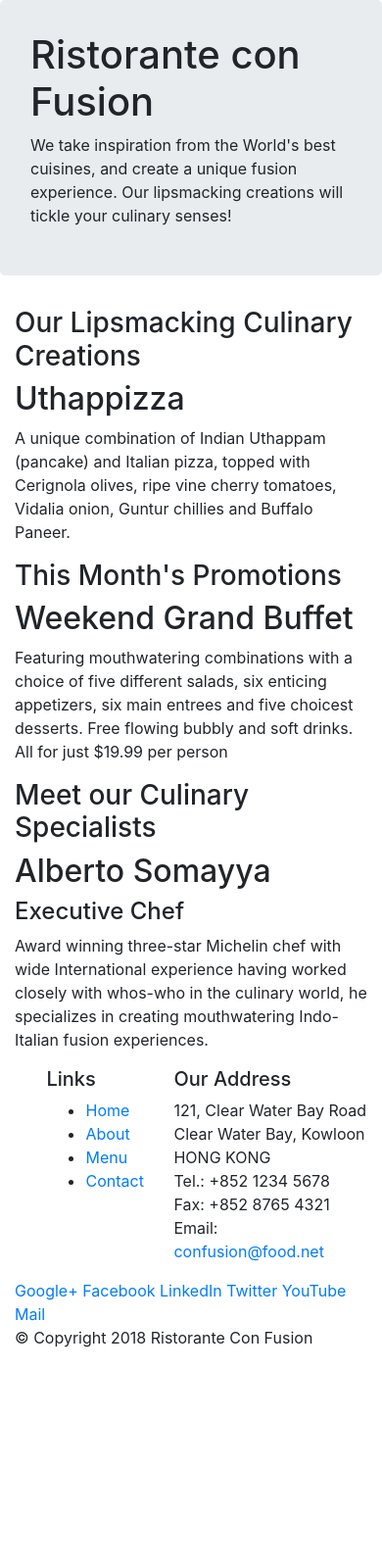
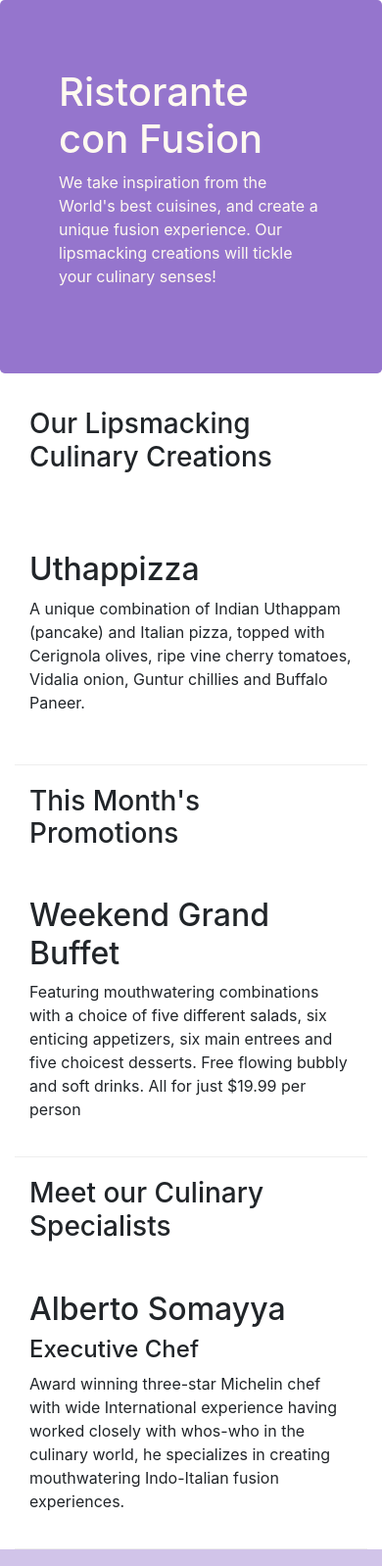
Before and after one commit to 1976user/bootstrap-4, a website: page index.html in a window 390 px wide. Shown: the top 1598 px of the page at 98% size. Before the commit the page ends 1393 px from the top, so only its background shows below. Drawn offline with nearby package versions, Linux system fonts and the light colour scheme.

Commit message:
Week1 Responsive Design and Bootstrap Grid System Part 2

```diff
--- /dev/null
+++ b/css/styles.css
@@ -0,0 +1,30 @@
+.row-header {
+	margin: 0px auto;
+	padding: 0px auto;
+}
+
+.row-content {
+	margin: 0px auto;
+	padding: : 50px 0px 50px 0px;
+	border-bottom: 1px ridge;
+	min-height: 400px;
+}
+
+.footer {
+	background-color: #D1C4E9;
+	margin: 0px auto;
+	padding: 20px 0px 20px 0px;
+}
+
+.jumbotron {
+	padding: 70px 30px 70px 30px;
+	margin: 0px auto;
+	background-color: #9575CD;
+	color: floralwhite;
+}
+
+.address {
+	font-size: 80%;
+	margin: 0px;
+	color: #0F0F0F
+}
--- a/index.html
+++ b/index.html
@@ -9,6 +9,7 @@
 
     <!-- Bootstrap CSS -->
     <link rel="stylesheet" href="node_modules/bootstrap/dist/css/bootstrap.min.css">
+    <link rel="stylesheet" type="text/css" href="css/styles.css">
 
     <title>Ristorante Con Fusion</title>
 </head>
@@ -17,7 +18,7 @@
 
     <header class="jumbotron">
         <div class="container">
-            <div class="row">
+            <div class="row row-header">
                 <div class="col-12 col-sm-6">
                     <h1>Ristorante con Fusion</h1>
                     <p>We take inspiration from the World's best cuisines, and create a unique fusion experience. Our lipsmacking creations will tickle your culinary senses!</p>
@@ -29,7 +30,7 @@
     </header>
 
     <div class="container">
-        <div class="row">
+        <div class="row row-content align-items-center">
             <div class="col-12 col-sm-4 order-sm-last col-md-3">
                 <h3>Our Lipsmacking Culinary Creations</h3>
             </div>
@@ -40,7 +41,7 @@
         </div>
 
 
-        <div class="row">
+        <div class="row row-content align-items-center">
             <div class="col-12 col-sm-4 col-md-3">
                 <h3>This Month's Promotions</h3>
             </div>
@@ -50,7 +51,7 @@
             </div>
         </div>
 
-        <div class="row">
+        <div class="row row-content align-items-center">
             <div class="col-12 col-sm-4 order-sm-last col-md-3">
                 <h3>Meet our Culinary Specialists</h3>
             </div>
@@ -62,12 +63,12 @@
         </div>
     </div>
 
-    <footer>
+    <footer class="footer">
         <div class="container">
             <div class="row">
                 <div class="col-4 offset-1 col-sm-2">
                     <h5>Links</h5>
-                    <ul>
+                    <ul class="list-unstyled">
                         <li><a href="#">Home</a></li>
                         <li><a href="#">About</a></li>
                         <li><a href="#">Menu</a></li>
@@ -85,8 +86,8 @@
 		              Email: <a href="mailto:confusion@food.net">confusion@food.net</a>
 		           </address>
                 </div>
-                <div class="col-12 col-sm-4">
-                    <div>
+                <div class="col-12 col-sm-4 align-self-center">
+                    <div class="text-center">
                         <a href="http://google.com/+">Google+</a>
                         <a href="http://www.facebook.com/profile.php?id=">Facebook</a>
                         <a href="http://www.linkedin.com/in/">LinkedIn</a>
@@ -96,7 +97,7 @@
                     </div>
                 </div>
            </div>
-           <div class="row">
+           <div class="row justify-content-center">
                 <div class="col-auto">
                     <p>© Copyright 2018 Ristorante Con Fusion</p>
                 </div>
```
